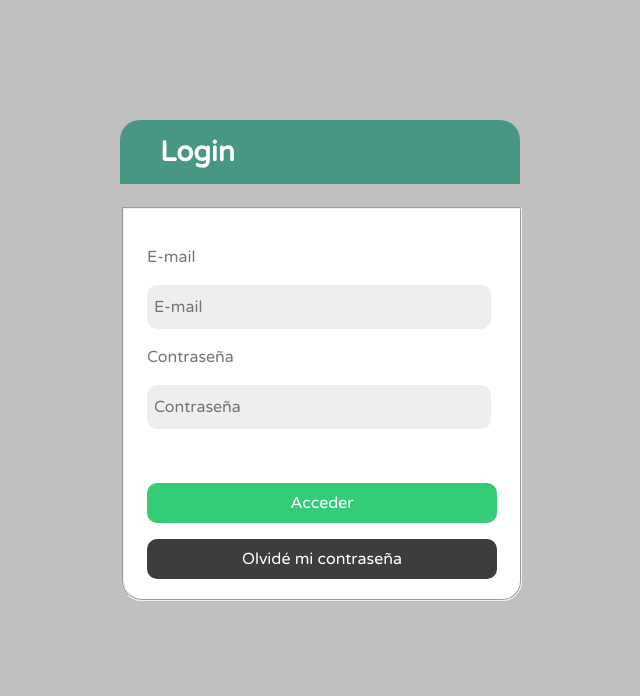
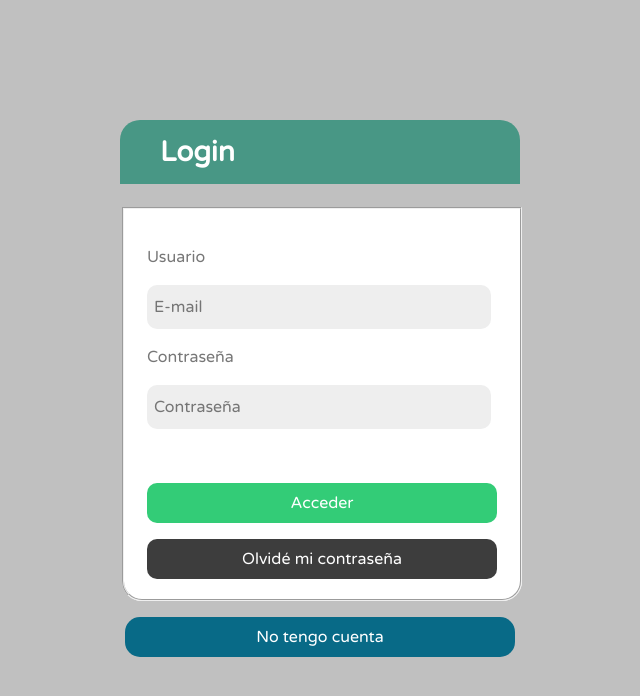
Before and after one commit to facultadEL/electronicaFacultad, a PHP site: page /login.php in a window 1280 px wide. Shown: the top 696 px of the page, without its empty margins (320-960 px from the left). Run offline with PHP 8.4, Linux system fonts and the light colour scheme; some libraries are stand-ins or nearby versions.

Commit message:
modificación del login

```diff
--- a/css/login.css
+++ b/css/login.css
@@ -77,8 +77,8 @@ input {
 }
 
 #login fieldset input {
-	-webkit-border-radius: 5px;
-	-moz-border-radius: 5px;
+	-webkit-border-radius: 10px;
+	-moz-border-radius: 10px;
 	border-radius: 10px;
 }
 
@@ -107,6 +107,7 @@ input {
 
 #login fieldset input[type="submit"]:hover {
 	background-color: #489785;
+	border: 2px solid #33cc77;
 }
 
 #login fieldset input[type="button"] {
@@ -121,4 +122,23 @@ input {
 
 #login fieldset input[type="button"]:hover {
 	background-color: #979797;
+	border: 2px solid #3D3D3D;
 }
+
+#btn_sincta{
+	-webkit-border-radius: 15px;
+	-moz-border-radius: 15px;
+	border-radius: 15px;
+	background-color: #086A87;
+	color: #fff;
+	display: block;
+	margin: 10px auto;
+	cursor: pointer;
+	width: 390px;
+	height: 40px;
+}
+
+#btn_sincta:hover {
+	background-color: #0489B1;
+	border: 2px solid #086A87;
+}
--- a/login.php
+++ b/login.php
@@ -11,7 +11,7 @@
 		<h2><span class="fontawesome-lock"></span>Login</h2>
 		<form action="" method="POST">
 			<fieldset>
-				<p><label for="email">E-mail</label></p>
+				<p><label for="email">Usuario</label></p>
 				<p><input type="email" id="email" value="" placeholder="E-mail"/></p> <!-- JS because of IE support; better: placeholder="mail@address.com" -->
 
 				<p><label for="password">Contrase&ntilde;a</label></p>
@@ -20,6 +20,8 @@
 				<p><input type="submit" value="Acceder"></p>
 				<p><input type="button" value="Olvid&eacute; mi contrase&ntilde;a"></p>
 			</fieldset>
+				<p><input type="button" id="btn_sincta" value="No tengo cuenta"></p>
+
 		</form>
 	</div> <!-- end login -->
 </body>
```
